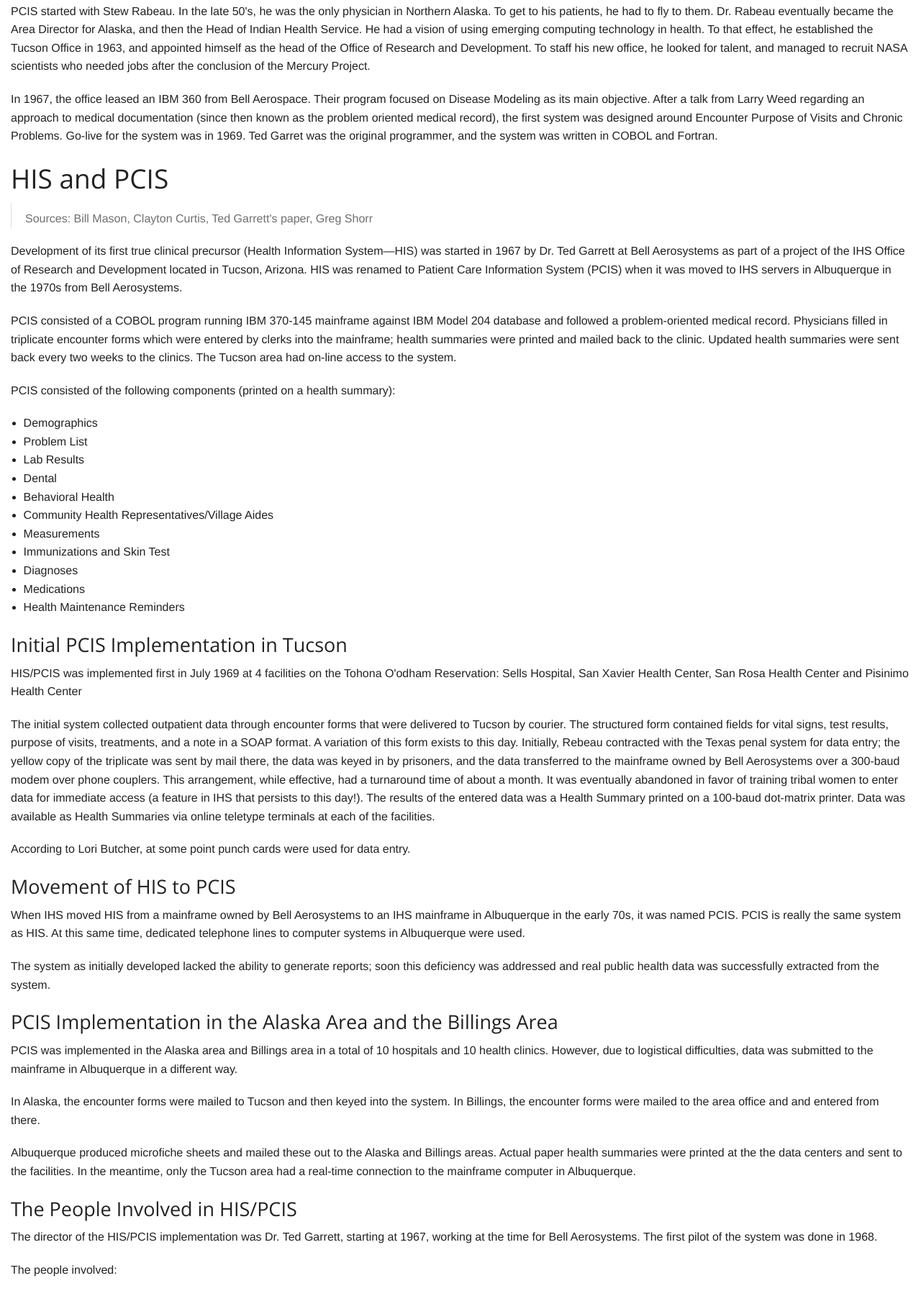
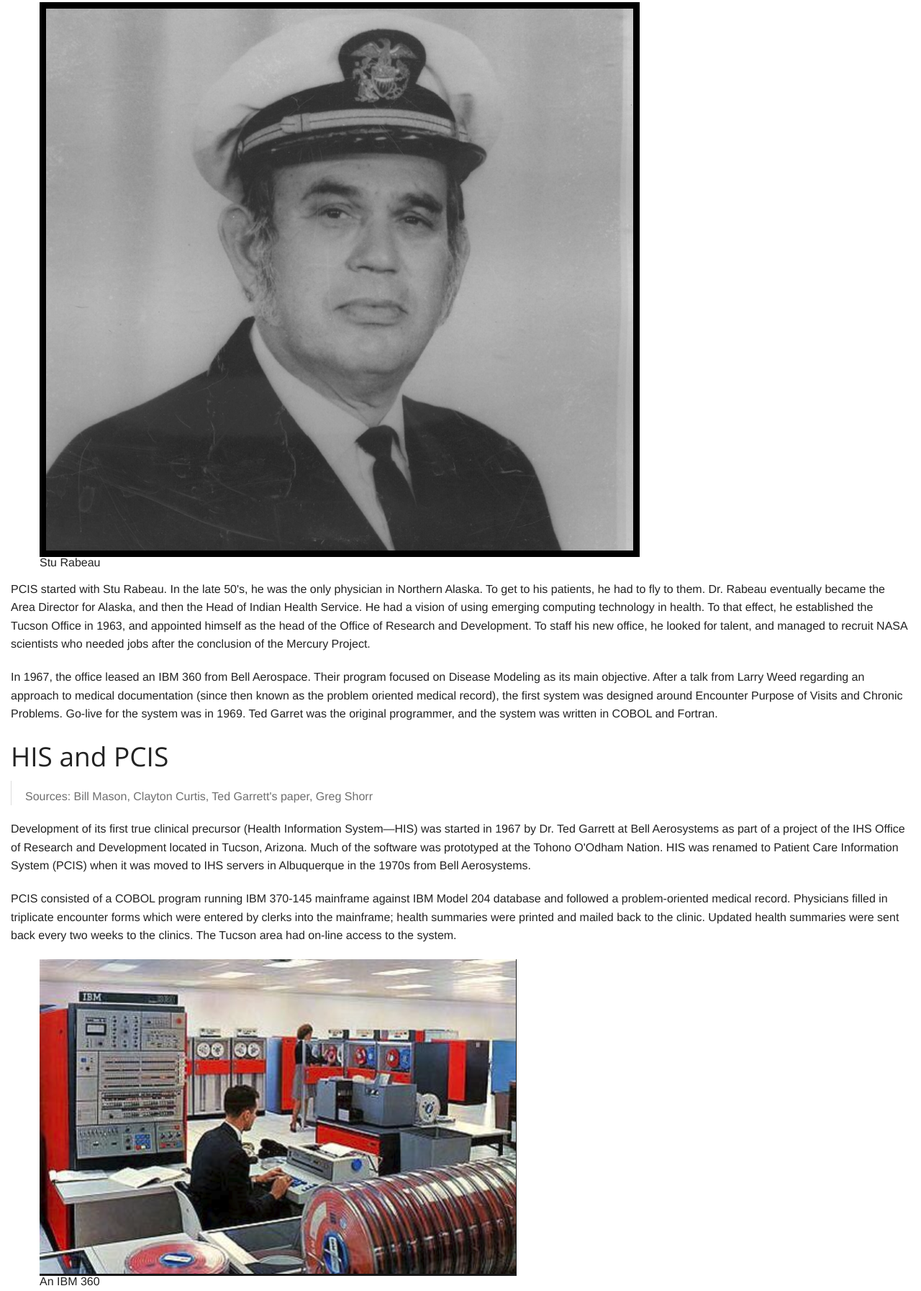
Before and after one commit to shabiel/personal-website, a plain HTML site: page articles/Hx_RPMS_final.html in a window 1280 px wide. Shown: the part 1887-3681 px from the top of the page at 72% size. Drawn offline with nearby package versions, Linux system fonts and the light colour scheme.

Commit message:
Add some figures.

```diff
--- a/articles/Hx_RPMS_final.html
+++ b/articles/Hx_RPMS_final.html
@@ -80,7 +80,11 @@
             <blockquote>
                 <p>Sources: Greg Shorr</p>
             </blockquote>
-            <p>PCIS started with Stew Rabeau. In the late 50's, he was the only physician in
+            <figure>
+              <img src="Hx_RPMS_final_images/stu_rabeau.png" alt="Stu Rabeau">
+              <figcaption>Stu Rabeau</figcaption>
+            </figure>
+            <p>PCIS started with Stu Rabeau. In the late 50's, he was the only physician in
             Northern Alaska. To get to his patients, he had to fly to them. Dr. Rabeau
             eventually became the Area Director for Alaska, and then the Head of Indian
             Health Service. He had a vision of using emerging computing technology in
@@ -101,14 +105,24 @@
             <p>Development of its first true clinical precursor (Health Information
             System—HIS) was started in 1967 by Dr. Ted Garrett at Bell Aerosystems as part
             of a project of the IHS Office of Research and Development located in Tucson,
-            Arizona. HIS was renamed to Patient Care Information System (PCIS) when it was
-            moved to IHS servers in Albuquerque in the 1970s from Bell Aerosystems.</p>
+            Arizona. Much of the software was prototyped at the Tohono O'Odham
+            Nation. HIS was renamed to Patient Care Information System (PCIS)
+            when it was moved to IHS servers in Albuquerque in the 1970s from
+            Bell Aerosystems.</p>
             <p>PCIS consisted of a COBOL program running IBM 370-145 mainframe
             against IBM Model 204 database and followed a problem-oriented medical record.
             Physicians filled in triplicate encounter forms which were entered by clerks
             into the mainframe; health summaries were printed and mailed back to the
             clinic. Updated health summaries were sent back every two weeks to the clinics.
             The Tucson area had on-line access to the system.</p>
+            <figure>
+              <img src="Hx_RPMS_final_images/ibm_360_tucson.png" alt="IBM 360">
+              <figcaption>An IBM 360</figcaption>
+            </figure>
+            <figure>
+              <img src="Hx_RPMS_final_images/pcc_ambulatory_encounter_record.png" alt="PCC Triplicate Encounter Forms">
+              <figcaption>Triplicate Encounter Forms (but this is a more modern version)</figcaption>
+            </figure>
             <p>PCIS consisted of the following components (printed on a health summary):</p>
             <ul>
                 <li>Demographics</li>
@@ -124,6 +138,10 @@
                 <li>Health Maintenance Reminders</li>
             </ul>
             <h3>Initial PCIS Implementation in Tucson</h3>
+            <figure>
+              <img src="Hx_RPMS_final_images/tohono_o_odham_nation.png" alt="Tohono O'Odham Nation">
+              <figcaption>Tohono O'Odham Nation - Where PCIS and RPMS Grew Up</figcaption>
+            </figure>
             <p>HIS/PCIS was implemented first in July 1969 at 4 facilities on the Tohona O'odham
             Reservation: Sells Hospital, San Xavier Health Center, San Rosa Health Center and
             Pisinimo Health Center</p>
```
